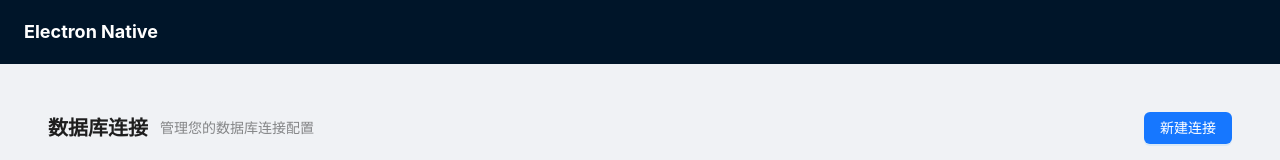
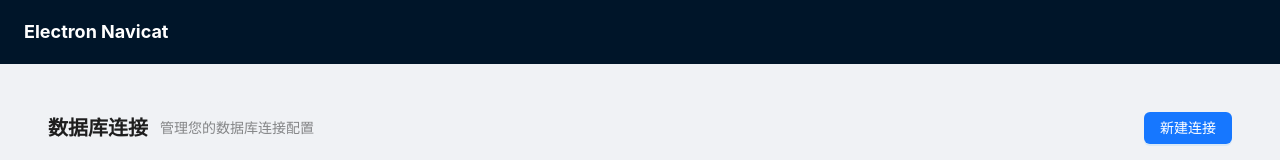
Before and after one commit to mirenqinggege/electron-navicat, a Vue app: page / in a window 1280 px wide. Shown: the top 160 px of the page. Built offline with nearby package versions, Linux system fonts and the light colour scheme.

Commit message:
fix: 更新项目名称为 Electron Navicat

```diff
--- a/package.json
+++ b/package.json
@@ -1,5 +1,5 @@
 {
-  "name": "electron-native",
+  "name": "electron-navicat",
   "private": true,
   "version": "0.0.0",
   "type": "module",
--- a/src/App.vue
+++ b/src/App.vue
@@ -7,7 +7,7 @@ import { ConfigProvider } from 'ant-design-vue'
   <ConfigProvider :locale="zhCN">
     <a-layout class="app-layout">
       <a-layout-header class="app-header">
-        <div class="logo">Electron Native</div>
+        <div class="logo">Electron Navicat</div>
       </a-layout-header>
       <a-layout-content class="app-content">
         <router-view />
--- a/src/router/index.ts
+++ b/src/router/index.ts
@@ -36,7 +36,7 @@ const router = createRouter({
 router.beforeEach((to, _from, next) => {
   const title = to.meta.title as string
   if (title) {
-    document.title = `${title} - Electron Native`
+    document.title = `${title} - Electron Navicat`
   }
   next()
 })
--- a/src/services/db.ts
+++ b/src/services/db.ts
@@ -1,7 +1,7 @@
 import { openDB, type IDBPDatabase } from 'idb'
 import type { ConnectionConfig } from '../types'
 
-const DB_NAME = 'electron-native-db'
+const DB_NAME = 'electron-navicat-db'
 const DB_VERSION = 1
 const CONNECTIONS_STORE = 'connections'
 
```
Also changed, not shown: 2 other files (tests, documents, lock files or other folders).
